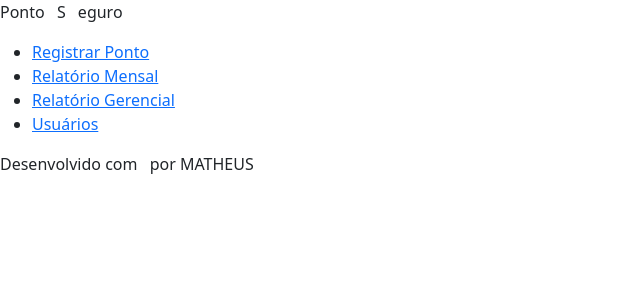
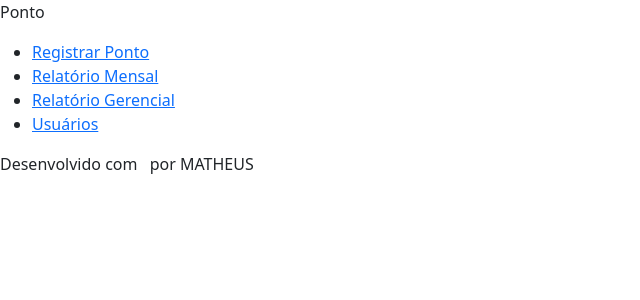
Before and after one commit to 1Maatheus/php-registro-trabalho, a PHP site: template src/views/template/left.php in a window 1280 px wide. Shown: the top 300 px of the page, without its empty margins (0-640 px from the left). Run offline with PHP 8.4, Linux system fonts and the light colour scheme; the template is opened without the code that fills it, so the values that code supplies are empty; some libraries are stand-ins or nearby versions.

Commit message:
Setando css

```diff
--- a/src/views/day_records.php
+++ b/src/views/day_records.php
@@ -1 +1,3 @@
-<h1>OK!</h1>
+<main class="content">
+  <h1>Ok!</h1>
+</main>
--- a/src/views/template/header.php
+++ b/src/views/template/header.php
@@ -14,8 +14,7 @@
     <div class="logo">
       <i class="icofont-travelling mr-2"></i>
       <span class="font-weight-light">Ponto</span>
-      <span class="font-weight-bold mx-2">S</span>
-      <span class="font-weight-light">eguro</span>
+      <i class="icofont-runner-alt-1 ml-2"></i>
     </div>
     <div class="menu-toggle mx-3">
       <i class="icofont-navigation-menu"></i>
```
Also changed, not shown: public/assets/css/template.css.
